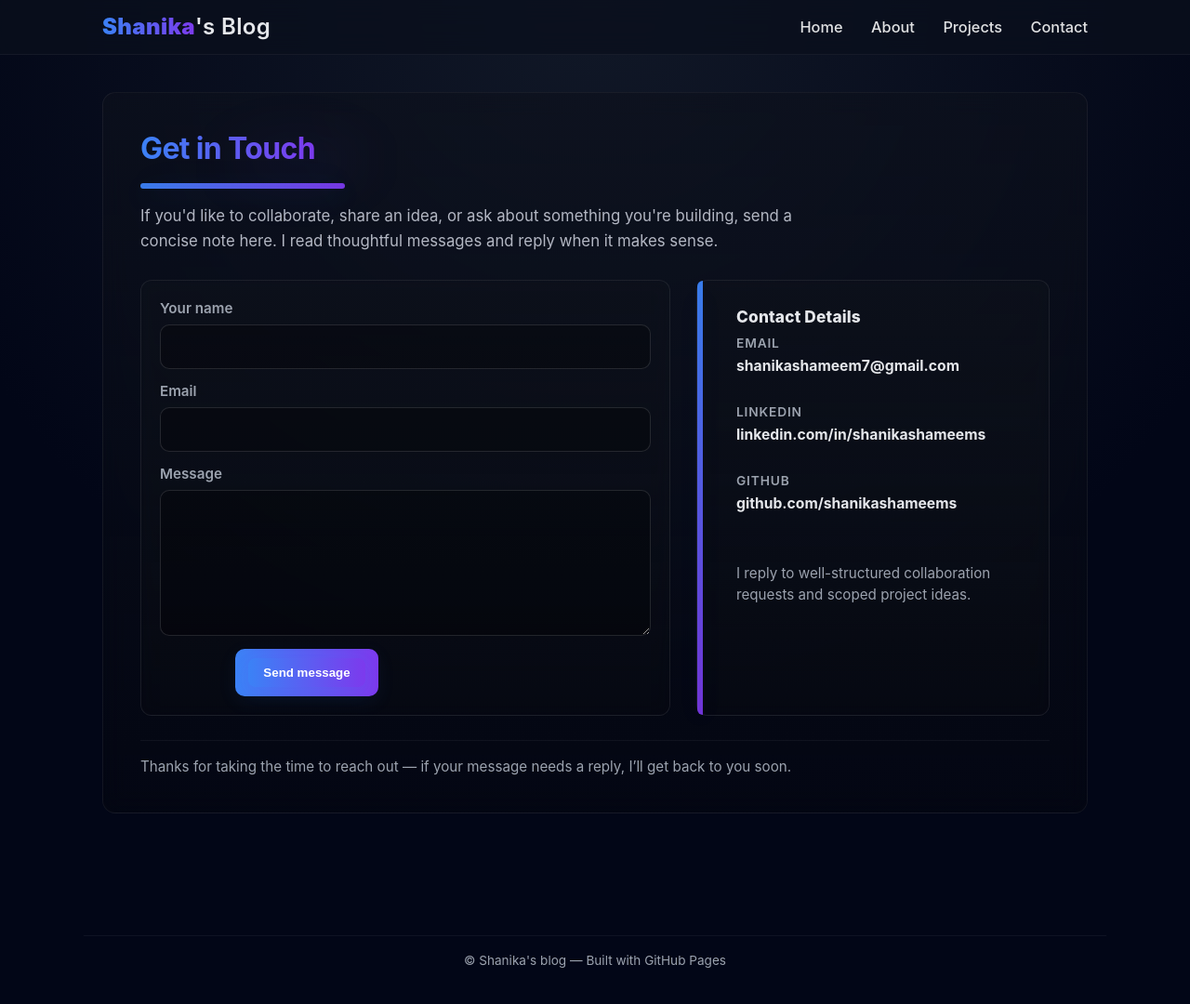
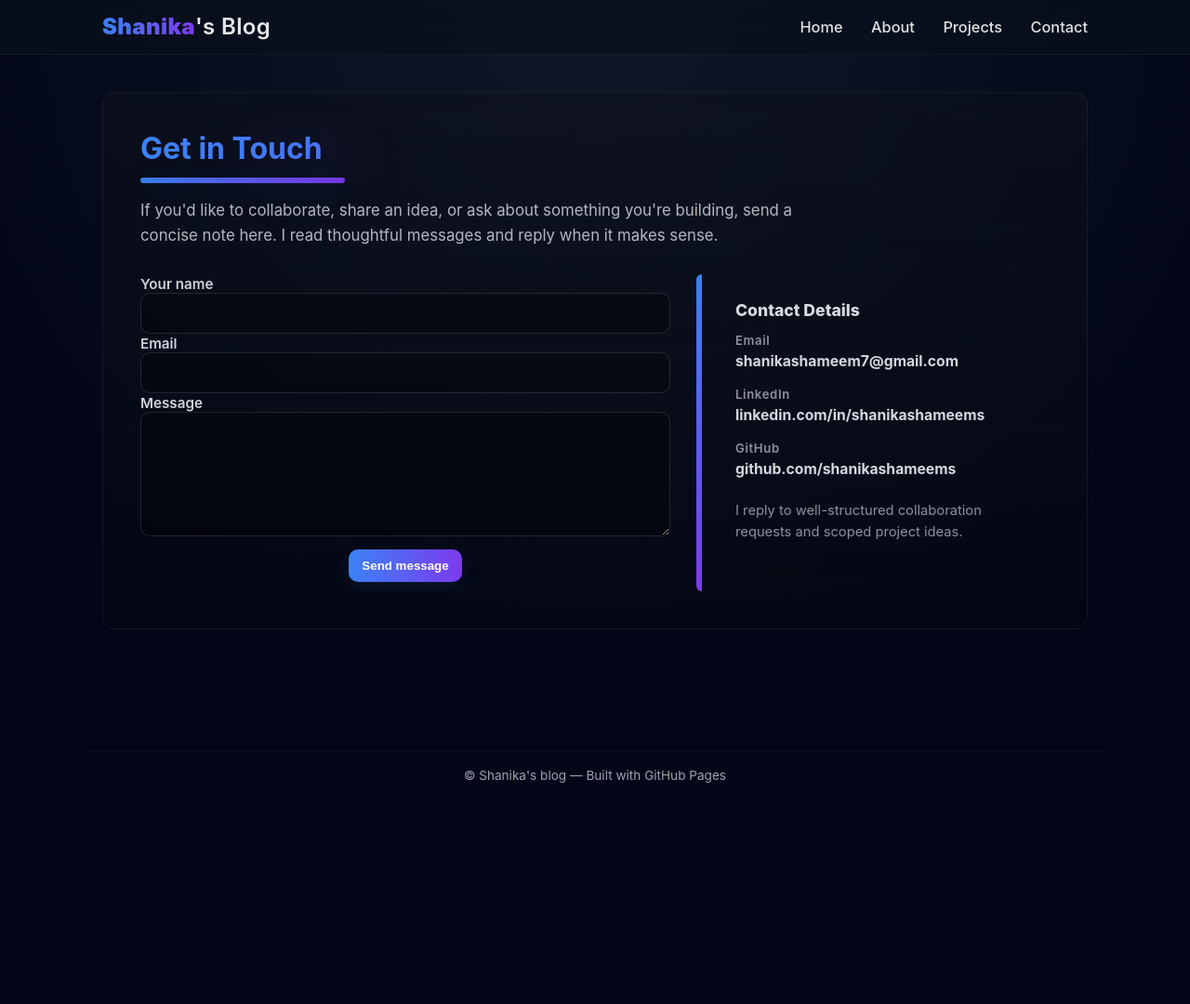
Before and after one commit to shanikashameems/shanikashameems.github.io, a Jekyll site: the page built from contact.md, in a window 1280 px wide and 1099 px high. Shown: the top 1080 px of the window at 93% size. Built offline with Jekyll 4.4.1, drawn with Linux system fonts in a browser that asks for light colours; part of the change alters nothing that is shown.

Commit message:
Update contact.md

```diff
--- a/contact.md
+++ b/contact.md
@@ -17,7 +17,7 @@ title: Contact
   animation:contactReveal 0.95s ease forwards;
 ">
 
-  <!-- Soft background glow behind title -->
+  <!-- Soft glow behind title -->
   <div aria-hidden="true" style="
     position:absolute;
     left:48px;
@@ -27,7 +27,6 @@ title: Contact
     pointer-events:none;
     background: radial-gradient(closest-side, rgba(59,130,246,0.07), rgba(124,58,237,0.05), transparent 60%);
     filter: blur(28px);
-    transform: translateZ(0);
     border-radius: 50%;
     z-index:0;
   "></div>
@@ -37,16 +36,12 @@ title: Contact
       margin:0 0 6px 0;
       font-size:2rem;
       font-weight:700;
-      letter-spacing:-0.02em;
-      display:inline-block;
       background:linear-gradient(90deg,#3b82f6,#7c3aed);
       -webkit-background-clip:text;
       -webkit-text-fill-color:transparent;
-    ">
-      Get in Touch
-    </h1>
+    ">Get in Touch</h1>
 
-    <!-- Glowing underline -->
+    <!-- underline -->
     <div style="
       height:6px;
       width:220px;
@@ -54,8 +49,6 @@ title: Contact
       border-radius:999px;
       background:linear-gradient(90deg, rgba(59,130,246,0.95), rgba(124,58,237,0.95));
       box-shadow: 0 8px 30px rgba(59,130,246,0.12), 0 0 36px rgba(124,58,237,0.08);
-      opacity:0.95;
-      transform-origin:left center;
       animation:underlineIn .9s ease forwards;
     "></div>
 
@@ -71,85 +64,89 @@ title: Contact
     </p>
   </div>
 
-
   <!-- GRID -->
-  <div class="contact-grid" style="display:grid; grid-template-columns: 1fr minmax(300px,380px); gap:28px; position:relative; z-index:2; max-width:1100px; margin:0 auto;">
+  <div class="contact-grid" style="display:grid; grid-template-columns: 1fr minmax(300px,380px); gap:28px; max-width:1100px; margin:0 auto;">
 
     <!-- FORM CARD -->
     <div class="card form-card" style="opacity:0; animation:fadeSlide .95s ease forwards; animation-delay:.12s; overflow:hidden;">
-      <form id="contactForm" action="https://formspree.io/f/mpwvklre" method="POST" novalidate>
+      <form id="contactForm" action="https://formspree.io/f/mpwvklre" method="POST">
 
-        <!-- NAME -->
         <div class="field">
           <label for="name">Your name</label>
-          <input id="name" name="name" type="text" placeholder=" " required autocomplete="name" />
+          <input id="name" name="name" type="text" placeholder=" " required />
         </div>
 
-        <!-- EMAIL -->
         <div class="field">
           <label for="email">Email</label>
-          <input id="email" name="email" type="email" placeholder=" " required autocomplete="email" />
+          <input id="email" name="email" type="email" placeholder=" " required />
         </div>
 
-        <!-- MESSAGE -->
         <div class="field">
           <label for="message">Message</label>
           <textarea id="message" name="message" rows="6" placeholder=" " required></textarea>
         </div>
 
-        <!-- BUTTON -->
-        <div style="display:flex; justify-content:center; align-items:center; gap:12px; margin-top:6px;">
-          <button id="submitBtn" type="submit" class="primary-btn" aria-live="polite">
-            <span class="btn-text">Send message</span>
+        <div style="display:flex; justify-content:center; margin-top:10px;">
+          <button id="submitBtn" type="submit" class="primary-btn">
+            <span>Send message</span>
           </button>
+        </div>
 
-          <div id="formStatus" aria-live="polite" style="color:#9ca3af; font-size:.95rem; min-width:200px; text-align:center;"></div>
-        </div>
+        <div id="formStatus" style="text-align:center; margin-top:10px; font-size:.95rem; color:#9ca3af;"></div>
 
       </form>
     </div>
 
-    <!-- INFO CARD (spacious, accent bar) -->
-    <aside class="card info-card" style="opacity:0; animation:fadeSlide .95s ease forwards; animation-delay:.28s; position:relative; overflow:visible; padding:28px 26px;">
+    <!-- CONTACT DETAILS -->
+    <aside class="card info-card" style="
+      opacity:0;
+      animation:fadeSlide .95s ease forwards;
+      animation-delay:.28s;
+      padding:28px 26px;
+      position:relative;
+      overflow:hidden;
+      transition: box-shadow .25s ease, transform .25s ease;
+    ">
 
-      <!-- left accent bar -->
+      <!-- left gradient accent -->
       <div aria-hidden="true" style="
         position:absolute;
         left:0;
         top:0;
         bottom:0;
         width:6px;
+        background: linear-gradient(180deg, #3b82f6, #7c3aed);
         border-top-left-radius:12px;
         border-bottom-left-radius:12px;
-        background: linear-gradient(180deg, rgba(59,130,246,0.95), rgba(124,58,237,0.9));
-        box-shadow: 0 10px 30px rgba(59,130,246,0.06);
       "></div>
 
-      <div style="margin-left:16px;"> <!-- shift content right away from accent -->
-        <div style="color:#e5e7eb; font-weight:800; font-size:1.08rem; margin-bottom:10px; letter-spacing:0.01em;">
+      <div style="margin-left:16px;">
+        <div style="color:#d6d9e0; font-weight:800; font-size:1.1rem; margin-bottom:14px;">
           Contact Details
         </div>
 
-        <div style="display:flex; flex-direction:column; gap:16px;">
+        <div style="display:flex; flex-direction:column; gap:18px;">
 
-          <div class="info-item">
-            <div style="font-size:.86rem; color:#9ca3af; font-weight:600; text-transform:uppercase; letter-spacing:0.06em; margin-bottom:6px;">Email</div>
-            <div style="color:#e5e7eb; font-weight:700; font-size:.98rem; line-height:1.4;">shanikashameem7@gmail.com</div>
+          <div>
+            <div style="font-size:.82rem; color:#8c92a0; letter-spacing:.05em; font-weight:600; margin-bottom:4px;">Email</div>
+            <a class="contact-link" href="mailto:shanikashameem7@gmail.com">shanikashameem7@gmail.com</a>
           </div>
 
-          <div class="info-item">
-            <div style="font-size:.86rem; color:#9ca3af; font-weight:600; text-transform:uppercase; letter-spacing:0.06em; margin-bottom:6px;">LinkedIn</div>
-            <div><a href="https://www.linkedin.com/in/shanikashameems" target="_blank" style="color:#e5e7eb; font-weight:700; text-decoration:none; font-size:.98rem; line-height:1.4;">linkedin.com/in/shanikashameems</a></div>
+          <div>
+            <div style="font-size:.82rem; color:#8c92a0; letter-spacing:.05em; font-weight:600; margin-bottom:4px;">LinkedIn</div>
+            <a class="contact-link" href="https://www.linkedin.com/in/shanikashameems" target="_blank">
+              linkedin.com/in/shanikashameems
+            </a>
           </div>
 
-          <div class="info-item">
-            <div style="font-size:.86rem; color:#9ca3af; font-weight:600; text-transform:uppercase; letter-spacing:0.06em; margin-bottom:6px;">GitHub</div>
-            <div><a href="https://github.com/shanikashameems" target="_blank" style="color:#e5e7eb; font-weight:700; text-decoration:none; font-size:.98rem; line-height:1.4;">github.com/shanikashameems</a></div>
+          <div>
+            <div style="font-size:.82rem; color:#8c92a0; letter-spacing:.05em; font-weight:600; margin-bottom:4px;">GitHub</div>
+            <a class="contact-link" href="https://github.com/shanikashameems" target="_blank">
+              github.com/shanikashameems
+            </a>
           </div>
 
-          <div style="height:6px;"></div>
-
-          <div style="color:#9ca3af; font-size:.95rem; line-height:1.55;">
+          <div style="color:#8c92a0; font-size:.92rem; line-height:1.55; margin-top:6px;">
             I reply to well-structured collaboration requests and scoped project ideas.
           </div>
 
@@ -159,258 +156,206 @@ title: Contact
 
   </div>
 
-
-  <!-- FOOTER TEXT -->
-  <div style="
-    max-width:1100px; margin:0 auto;
-    margin-top:26px;
-    border-top:1px solid rgba(255,255,255,0.05);
-    padding-top:18px;
-    color:#9ca3af;
-    font-size:.95rem;
-    opacity:0;
-    animation:fadeSlide .95s ease forwards;
-    animation-delay:.5s;
-    position:relative;
-    z-index:2;
-  ">
-    Thanks for taking the time to reach out — if your message needs a reply, I’ll get back to you soon.
-  </div>
-
 </section>
 
 <!-- SUCCESS MODAL -->
-<div id="sentModal" role="dialog" aria-hidden="true" style="
+<div id="sentModal" style="
   position:fixed;
   left:50%;
-  top:18%;
-  transform:translate(-50%,-20%);
+  top:20%;
+  transform:translate(-50%,-25%);
   min-width:280px;
   max-width:90%;
   background:linear-gradient(180deg, rgba(17,21,30,0.98), rgba(12,14,18,0.98));
-  border:1px solid rgba(255,255,255,0.06);
+  border:1px solid rgba(255,255,255,0.08);
   padding:18px 20px;
   border-radius:12px;
-  box-shadow: 0 30px 60px rgba(2,6,23,0.7);
+  box-shadow:0 30px 60px rgba(0,0,0,0.6);
   display:flex;
   gap:12px;
   align-items:center;
-  z-index:9999;
   opacity:0;
   pointer-events:none;
+  z-index:9999;
 ">
-  <div style="flex:0 0 46px; height:46px; border-radius:10px; display:grid; place-items:center; background:linear-gradient(90deg,#3b82f6,#7c3aed); box-shadow:0 8px 30px rgba(59,130,246,0.18);">
-    <svg width="22" height="22" viewBox="0 0 24 24" fill="none" aria-hidden="true"><path d="M5 13l4 4L19 7" stroke="white" stroke-width="2.2" stroke-linecap="round" stroke-linejoin="round"/></svg>
+  <div style="flex:0 0 46px; height:46px; border-radius:10px; background:linear-gradient(90deg,#3b82f6,#7c3aed); display:grid; place-items:center;">
+    <svg width="22" height="22" fill="none"><path d="M5 13l4 4L19 7" stroke="white" stroke-width="2.2" stroke-linecap="round"/></svg>
   </div>
 
   <div style="flex:1;">
-    <div style="font-weight:700; color:#e5e7eb;">Message sent</div>
-    <div style="color:#b9bec8; font-size:.95rem; margin-top:6px;">Form submitted successfully</div>
+    <div style="font-weight:700; color:white;">Message sent</div>
+    <div style="color:#cbd0d6; margin-top:4px;">Form submitted successfully</div>
   </div>
-
-  <button id="modalClose" aria-label="Close" style="
-    background:transparent; border:none; color:#9ca3af; font-weight:700; cursor:pointer;
-  ">Close</button>
 </div>
 
 <style>
-* { box-sizing: border-box; }
+/* GLOBAL */
+* { box-sizing:border-box; }
 
-:root{
-  --accent-1: #3b82f6;
-  --accent-2: #7c3aed;
-  --muted: #9ca3af;
-  --bg-input: rgba(0,0,0,0.26);
-  --text: #e5e7eb;
+/* Brightened form labels */
+.field label{
+  font-size:.95rem;
+  color:#cfd3dd;
+  font-weight:600;
+  margin-bottom:8px;
 }
 
-/* FORM CARD */
-.card{
-  border:1px solid rgba(255,255,255,0.08);
-  padding:20px;
-  border-radius:12px;
-  background:linear-gradient(180deg, rgba(14,18,28,0.55), rgba(10,12,18,0.22));
-  backdrop-filter:blur(8px);
-}
-
-/* FIELDS */
-.field{
-  margin-bottom:14px;
-  display:flex;
-  flex-direction:column;
-}
-
-.field label{
-  font-size:.95rem;
-  color:var(--muted);
-  font-weight:600;
-  margin-bottom:8px;
-  transition: transform .22s, color .18s, opacity .18s;
-}
-
+/* Brighter input text */
 .field input,
 .field textarea{
   width:100%;
   padding:12px;
   border-radius:10px;
   border:1px solid rgba(255,255,255,0.12);
-  background:var(--bg-input);
-  color:var(--text);
+  background:rgba(0,0,0,0.26);
+  color:#eef1f6;
   font-size:.98rem;
-  line-height:1.4;
 }
 
+/* Accent uplift on focus */
 .field input:focus,
 .field textarea:focus{
-  transform: translateY(-1px);
-  border-color: rgba(255,255,255,0.18);
-  box-shadow:
-    0 14px 40px rgba(59,130,246,0.08),
-    0 0 48px rgba(124,58,237,0.05);
+  transform:translateY(-1px);
+  border-color:rgba(255,255,255,0.2);
+  box-shadow:0 12px 32px rgba(59,130,246,0.08);
 }
 
-.field:focus-within label,
-.field.filled label{
-  transform: translateY(-6px) scale(.99);
-  color: var(--accent-1);
+.field.filled label,
+.field:focus-within label{
+  transform:translateY(-6px);
+  color:#3b82f6;
 }
 
-/* SMALLER BUTTON (Option A) */
-.primary-btn, .primary-btn .btn-text {
-  padding: 8px 16px;
-  border-radius: 8px;
-  background: linear-gradient(90deg, var(--accent-1), var(--accent-2));
+/* BUTTON (Option A size) */
+.primary-btn{
+  padding:8px 16px;
+  border-radius:8px;
+  background:linear-gradient(90deg,#3b82f6,#7c3aed);
   border:none;
   color:white;
   font-weight:700;
   cursor:pointer;
-  transition: transform .14s, box-shadow .18s;
-  box-shadow: 0 6px 20px rgba(59,130,246,0.08);
-  display:inline-flex;
-  align-items:center;
-  justify-content:center;
+  transition:transform .15s, box-shadow .2s;
+  box-shadow:0 6px 20px rgba(59,130,246,0.12);
 }
 .primary-btn:hover{
-  transform: translateY(-3px);
-  box-shadow: 0 16px 26px rgba(59,130,246,0.12);
+  transform:translateY(-3px);
+  box-shadow:0 16px 30px rgba(59,130,246,0.18);
 }
 
-/* info card tweaks */
-.info-card { padding-left:26px; }
-.info-card .info-item { margin-bottom:14px; }
+/* CONTACT LINKS — hover effects */
+.contact-link{
+  color:#d3d7e0;
+  font-weight:700;
+  text-decoration:none;
+  font-size:.98rem;
+  position:relative;
+  transition:color .2s ease;
+}
 
-/* accent bar safe area */
-.info-card > div { position:relative; z-index:1; }
+.contact-link:hover{
+  color:#a9c6ff;
+}
+
+.contact-link::after{
+  content:"";
+  position:absolute;
+  left:0;
+  bottom:-2px;
+  width:0;
+  height:2px;
+  background:linear-gradient(90deg,#3b82f6,#7c3aed);
+  transition:width .28s ease;
+  border-radius:10px;
+}
+
+.contact-link:hover::after{
+  width:100%;
+}
+
+/* Contact card hover glow */
+.info-card:hover{
+  transform:translateY(-3px);
+  box-shadow:0 18px 38px rgba(0,0,0,0.35);
+}
 
 /* MODAL */
 #sentModal.show{
-  animation: modalIn .42s ease forwards;
+  animation:modalIn .4s ease forwards;
   opacity:1;
   pointer-events:auto;
-  transform:translate(-50%,0);
-  top:22%;
 }
-@keyframes modalIn {
-  0% { opacity:0; transform:translate(-50%,-18%) scale(.96); }
-  60% { opacity:1; transform:translate(-50%,2%) scale(1.02); }
-  100% { transform:translate(-50%,0) scale(1); }
+
+@keyframes modalIn{
+  0% { opacity:0; transform:translate(-50%,-35%) scale(.9); }
+  100% { opacity:1; transform:translate(-50%,0) scale(1); }
 }
 
 /* PAGE ANIMATIONS */
-@keyframes underlineIn {
-  0% { transform: scaleX(0); opacity:0; }
-  100% { transform: scaleX(1); opacity:1; }
-}
-@keyframes contactReveal {
-  0% { opacity:0; transform:translateY(18px) scale(.97); }
-  100% { opacity:1; transform:translateY(0) scale(1); }
-}
-@keyframes fadeSlide {
-  0% { opacity:0; transform:translateY(12px); }
-  100% { opacity:1; transform:translateY(0); }
+@keyframes underlineIn{
+  from{transform:scaleX(0);}
+  to{transform:scaleX(1);}
 }
 
-/* responsive */
-@media (max-width:900px){
-  .contact-grid { grid-template-columns: 1fr !important; padding:0 12px; }
-  .card { padding:16px; }
-  .field label { margin-bottom:6px; }
-  .info-card { padding-left:18px; }
+@keyframes contactReveal{
+  from{opacity:0; transform:translateY(18px);}
+  to{opacity:1; transform:translateY(0);}
+}
+
+@keyframes fadeSlide{
+  from{opacity:0; transform:translateY(14px);}
+  to{opacity:1; transform:translateY(0);}
 }
 </style>
 
 <script>
-(function () {
+(function(){
 
-  /* FLOATING LABEL HELPER */
-  const fields = document.querySelectorAll('.field');
-  fields.forEach(field => {
-    const input = field.querySelector('input, textarea');
-    if (!input) return;
-
+  /* Floating label logic */
+  document.querySelectorAll('.field').forEach(f => {
+    const input = f.querySelector('input, textarea');
+    if(!input) return;
     const update = () => {
-      if (input.value.trim() !== "") field.classList.add("filled");
-      else field.classList.remove("filled");
+      if(input.value.trim() !== "") f.classList.add("filled");
+      else f.classList.remove("filled");
     };
-
+    input.addEventListener("input", update);
     update();
-    input.addEventListener("input", update);
-    input.addEventListener("blur", update);
   });
 
-
-  /* FORM HANDLER */
+  /* Form submission */
   const form = document.getElementById('contactForm');
   const status = document.getElementById('formStatus');
-  const submitBtn = document.getElementById('submitBtn');
   const modal = document.getElementById('sentModal');
-  const closeBtn = document.getElementById('modalClose');
 
-  form.addEventListener('submit', async (e) => {
+  form.addEventListener('submit', async (e)=>{
     e.preventDefault();
-    submitBtn.disabled = true;
+    const data = new FormData(form);
 
-    const data = new FormData(form);
-    const action = form.getAttribute('action');
-
-    try {
-      const res = await fetch(action, {
-        method: 'POST',
-        headers: { 'Accept': 'application/json' },
-        body: data
+    try{
+      const res = await fetch(form.action,{
+        method:'POST',
+        body:data,
+        headers:{'Accept':'application/json'}
       });
 
-      if (res.ok) {
+      if(res.ok){
         form.reset();
-        status.style.color = '#7ee787';
-        status.textContent = 'Form submitted successfully';
+        status.style.color="#7ee787";
+        status.textContent="Form submitted successfully";
 
-        modal.classList.add('show');
+        modal.classList.add("show");
 
-        // auto-close modal after 2 seconds
-        setTimeout(() => {
-          modal.classList.remove('show');
-          status.textContent = ''; // clear at same time
-        }, 2000);
-
-      } else {
-        status.style.color = '#ff9b9b';
-        status.textContent = 'Could not send message';
-        setTimeout(() => { status.textContent = '' }, 2000);
+        setTimeout(()=>{
+          modal.classList.remove("show");
+          status.textContent="";
+        },2000);
       }
-
-    } catch (err) {
-      status.style.color = '#ff9b9b';
-      status.textContent = 'Could not send message';
-      setTimeout(() => { status.textContent = '' }, 2000);
+    }catch(err){
+      status.style.color="#ff9b9b";
+      status.textContent="Could not send message";
+      setTimeout(()=>status.textContent="",2000);
     }
-
-    submitBtn.disabled = false;
-  });
-
-  /* CLOSE MODAL */
-  closeBtn.addEventListener('click', () => {
-    modal.classList.remove('show');
   });
 
 })();
```
